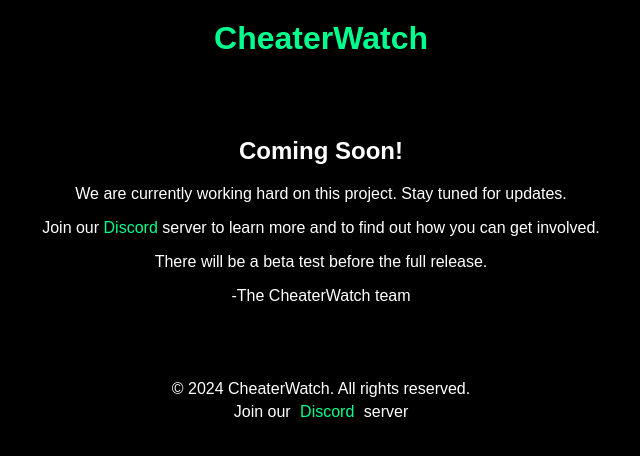
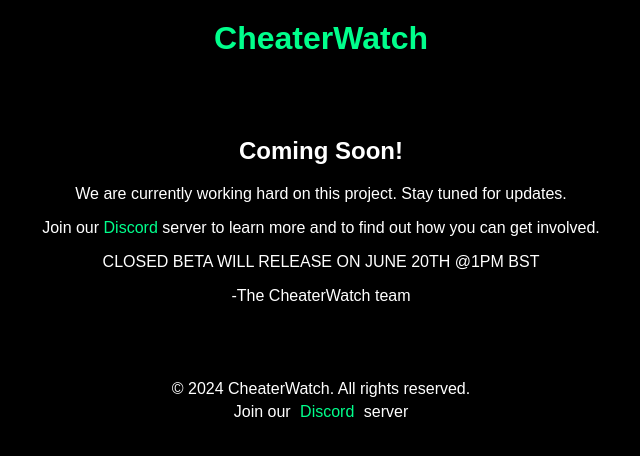
Before and after one commit to KingCharlesVI/cheaterwatch-coming-soon, a React (Create React App) app in the folder cheaterwatch-coming-soon/: page / in a window 1280 px wide. Shown: the top 456 px of the page, without its empty margins (319-959 px from the left). Built offline with nearby package versions, Linux system fonts and the light colour scheme.

Commit message:
Update MainContent.js

```diff
--- a/cheaterwatch-coming-soon/src/components/MainContent.js
+++ b/cheaterwatch-coming-soon/src/components/MainContent.js
@@ -7,7 +7,7 @@
             <h2>Coming Soon!</h2>
             <p>We are currently working hard on this project. Stay tuned for updates.</p>
             <p>Join our <a href="https://discord.com/invite/your-discord-invite" target="_blank" rel="noopener noreferrer">Discord</a> server to learn more and to find out how you can get involved.</p>
-            <p>There will be a beta test before the full release.</p>
+            <p>CLOSED BETA WILL RELEASE ON JUNE 20TH @1PM BST</p>
             <p>-The CheaterWatch team</p>
         </div>
     );
```
